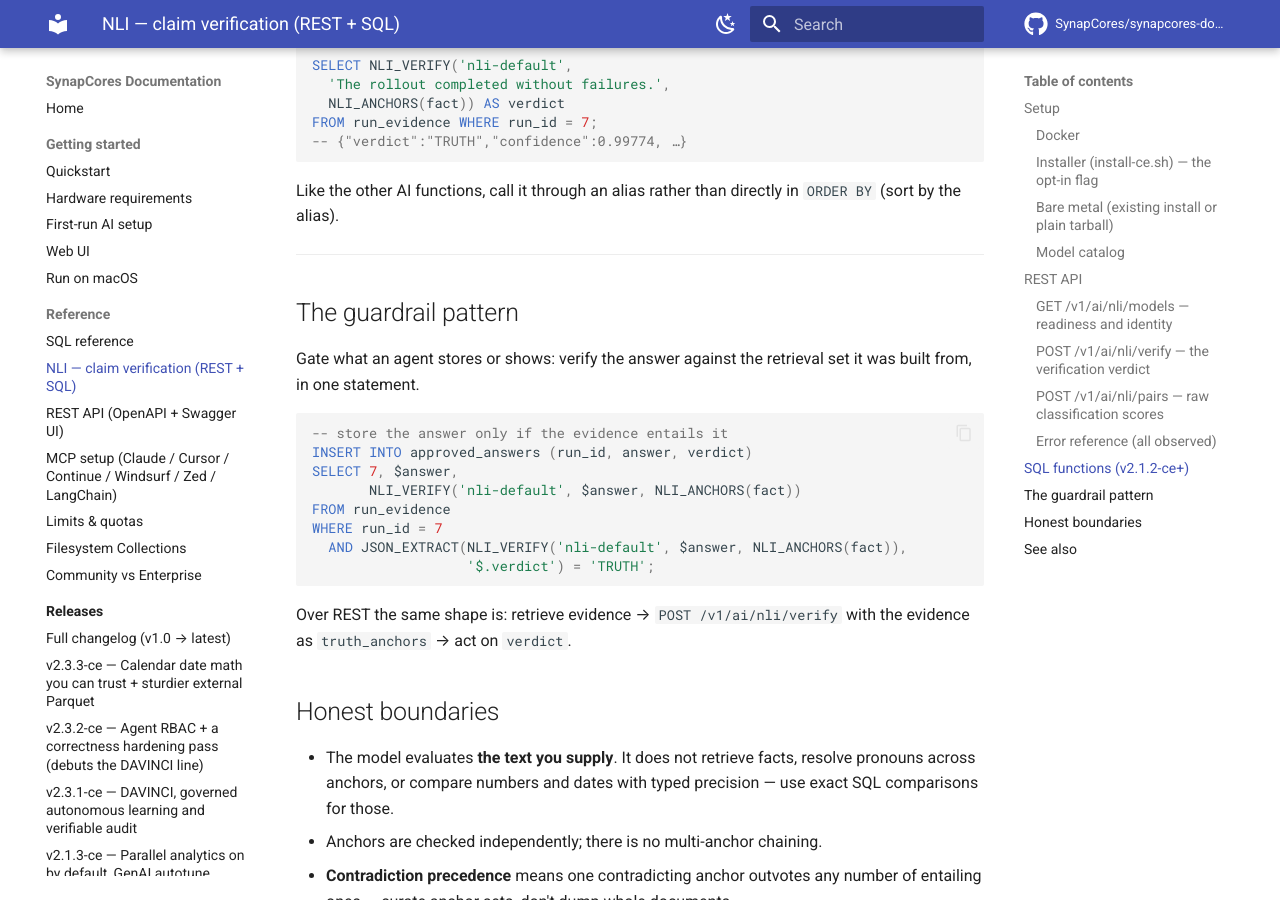
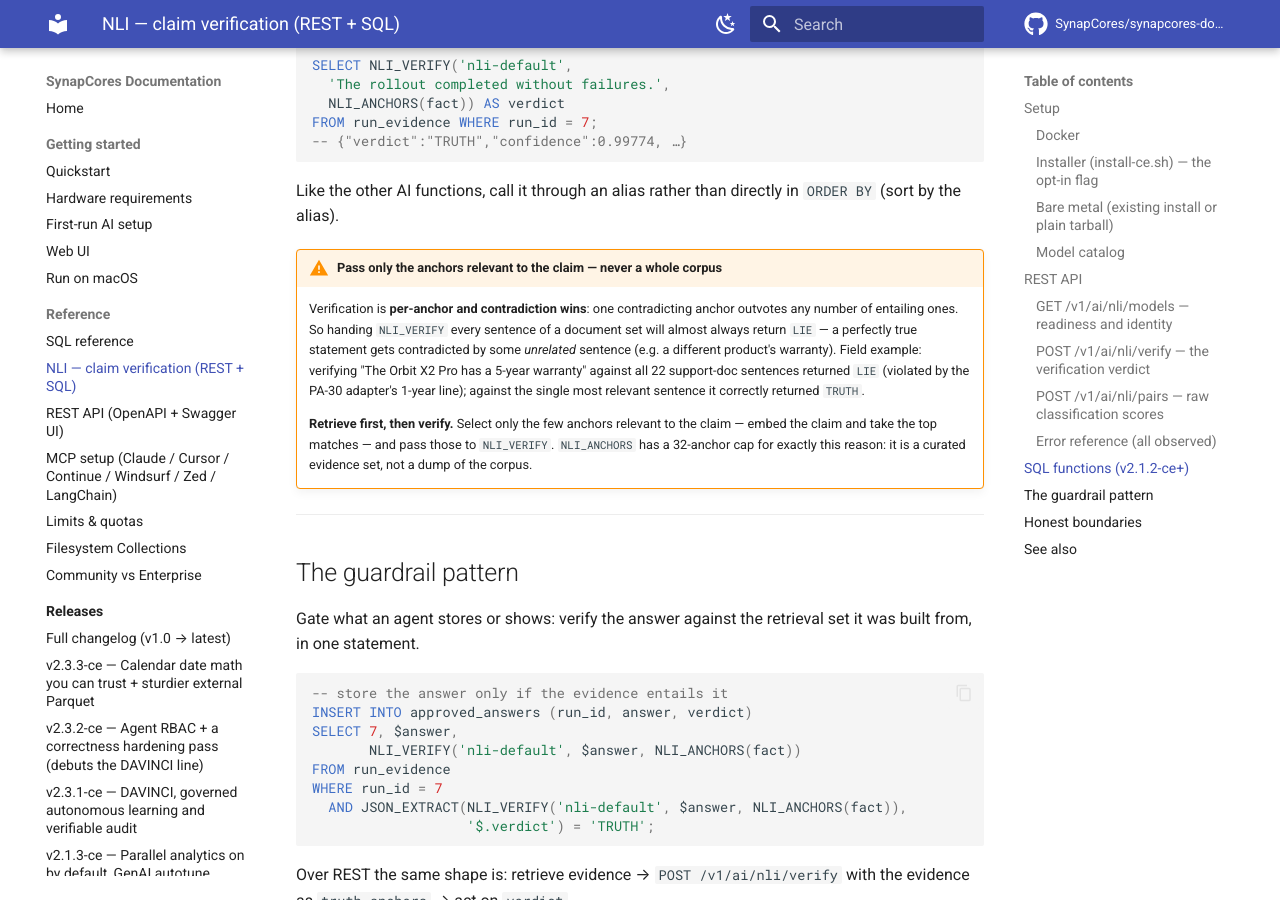
Before and after one commit to SynapCores/synapcores-docs, an MkDocs documentation site: the page built from docs/nli.md, in a window 1280 px wide and 900 px high, scrolled down 7686 px. Built offline with MkDocs 1.6.1 and Material for MkDocs 9.7.7, drawn with Linux system fonts in a browser that asks for light colours; comment, search, counter and statistics services are not loaded.

Commit message:
docs: pass only relevant NLI anchors (#7) + embedding-dim upgrade caveat
#7 (field note, not an engine bug): NLI verification is per-anchor and contradiction wins,
so verifying against a whole corpus returns false LIEs. Add a prominent 'retrieve first,
then verify' note with the field example (22 anchors -> wrong LIE; top-1 relevant -> correct).

Embedding-dim: extend the VECTOR-dimension note with the upgrade footgun — an existing data
dir embedded with one model mismatches if a new config/template changes embedding_model
(e.g. nomic-embed-text 768-d vs all-minilm 384-d). Keep it the same or re-embed.

LM

```diff
--- a/docs/nli.md
+++ b/docs/nli.md
@@ -333,6 +333,21 @@ FROM run_evidence WHERE run_id = 7;
 Like the other AI functions, call it through an alias rather than directly in
 `ORDER BY` (sort by the alias).
 
+!!! warning "Pass only the anchors relevant to the claim — never a whole corpus"
+    Verification is **per-anchor and contradiction wins**: one contradicting
+    anchor outvotes any number of entailing ones. So handing `NLI_VERIFY` every
+    sentence of a document set will almost always return `LIE` — a perfectly
+    true statement gets contradicted by some *unrelated* sentence (e.g. a
+    different product's warranty). Field example: verifying "The Orbit X2 Pro
+    has a 5-year warranty" against all 22 support-doc sentences returned `LIE`
+    (violated by the PA-30 adapter's 1-year line); against the single most
+    relevant sentence it correctly returned `TRUTH`.
+
+    **Retrieve first, then verify.** Select only the few anchors relevant to the
+    claim — embed the claim and take the top matches — and pass those to
+    `NLI_VERIFY`. `NLI_ANCHORS` has a 32-anchor cap for exactly this reason:
+    it is a curated evidence set, not a dump of the corpus.
+
 ---
 
 ## The guardrail pattern
```
Also changed, not shown: docs/ai-setup.md (+6 -0 lines).
